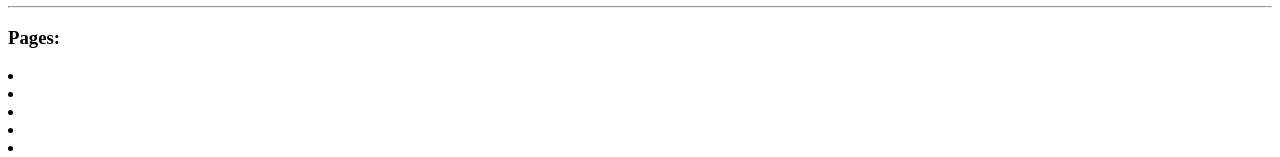
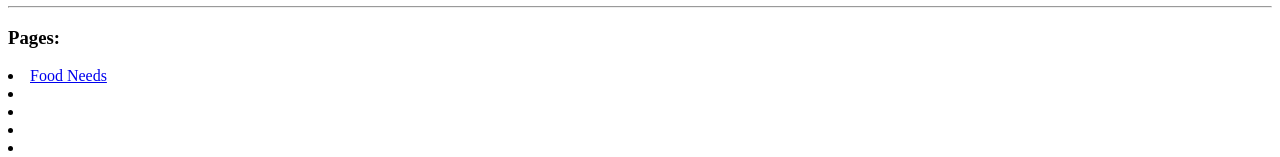
Before and after one commit to guineapiggies/Guineaguide, a plain HTML site: page index.html in a window 1280 px wide. Shown: the part 241-398 px from the top of the page. Drawn offline with Linux system fonts and the light colour scheme.

Commit message:
Update index.html

```diff
--- a/index.html
+++ b/index.html
@@ -14,7 +14,7 @@
   that may be had when owning a Guinea Pig.<br><br>My website is intended for Guinea Pigs ONLY, and if you have any questions about any other types of rodents.
   this is not the place to be! <b>This is <i>specifically</i> a guinea pig website!</b>
   <hr><h3>Pages:</h3>
-  <li></li>
+  <li><a href="https://guineapiggies.github.io/Guineaguide/pages/food-needs/">Food Needs</a></li>
   <li></li>
   <li></li>
   <li></li>
```
